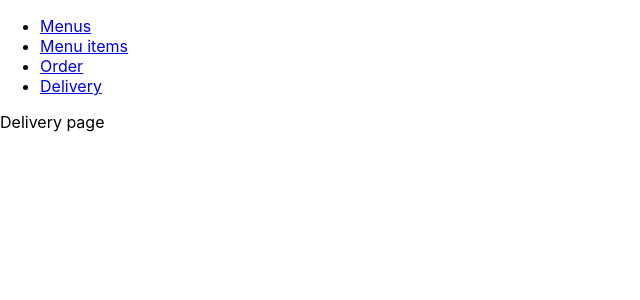
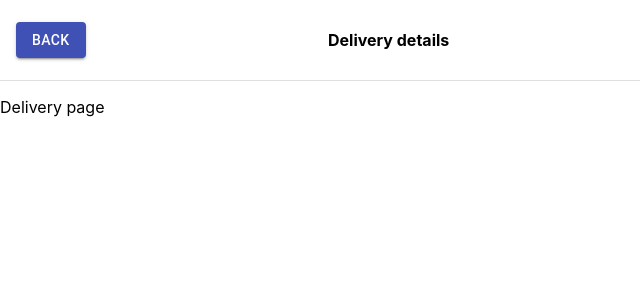
Before and after one commit to Owleks/delivery-customer-frontend, a React (Create React App) app: page /delivery in a window 1280 px wide. Shown: the top 300 px of the page, without its empty margins (0-640 px from the left). Built offline with nearby package versions, Linux system fonts and the light colour scheme.

Commit message:
header component added

```diff
--- a/src/App.jsx
+++ b/src/App.jsx
@@ -1,13 +1,12 @@
 import React from 'react';
 import './App.css';
 import {
-    BrowserRouter as Router,
-    Route,
-    Link
+    BrowserRouter as Router, Route, Link
 } from 'react-router-dom';
+import HeaderComponent from "./pages/header/component";
 import MenusPageComponent from './pages/menus-page/component';
+import MenuPageComponent from './pages/menu-page/component';
 import OrderPageComponent from './pages/order-page/component';
-import MenuPageComponent from './pages/menu-page/component';
 import DeliveryPageComponent from './pages/delivery-page/component';
 import AppContextProvider from './appContext';
 
@@ -17,26 +16,11 @@ function App() {
             <AppContextProvider>
                 <Router>
                     <div>
-                        <nav>
-                            <ul>
-                                <li>
-                                    <Link to="/">Menus</Link>
-                                </li>
-                                <li>
-                                    <Link to="/menu/:menuId">Menu items</Link>
-                                </li>
-                                <li>
-                                    <Link to="/order">Order</Link>
-                                </li>
-                                <li>
-                                    <Link to="/delivery">Delivery</Link>
-                                </li>
-                            </ul>
-                        </nav>
+                        <HeaderComponent />
                         <Route exact path="/">
                             <MenusPageComponent />
                         </Route>
-                        <Route path="/menu">
+                        <Route path="/menu/:menuId">
                             <MenuPageComponent />
                         </Route>
                         <Route path="/order">
--- /dev/null
+++ b/src/pages/header/component.jsx
@@ -0,0 +1,72 @@
+import React from 'react';
+import { useLocation, useHistory, Link as RouterLink } from 'react-router-dom';
+import { makeStyles, Box, Grid, Button, Divider } from "@material-ui/core";
+
+const useStyles = makeStyles(theme => ({
+    root: {
+        marginBottom: theme.spacing(2)
+    },
+    navigation: {
+        padding: theme.spacing(2),
+        height: theme.spacing(10),
+        display: 'flex',
+        alignItems: 'center',
+        justifyContent: 'center',
+    }
+}));
+
+const HeaderComponent = () => {
+    const history = useHistory();
+    const { pathname } = useLocation();
+    const classes = useStyles();
+
+    let headerElements;
+
+    if (pathname === '/') {
+        return null;
+    }
+    if (pathname.indexOf('/menu/') === 0) {
+        headerElements = (
+            <>
+                <Grid item xs={3}>
+                    <Button variant="contained" color="primary" component={RouterLink} to="/">Back</Button>
+                </Grid>
+                <Grid item xs={6}><b>Menu name</b></Grid>
+                <Grid item xs={3}>
+                    <Button variant="contained" component={RouterLink} to="/order">Order</Button>
+                </Grid>
+            </>
+        );
+    }
+    if (pathname === '/order') {
+        headerElements = (
+            <>
+                <Grid item xs={3}>
+                    <Button variant="contained" color="primary" onClick={() => history.goBack()}>Back</Button>
+                </Grid>
+                <Grid item xs={9}><b>Your order</b></Grid>
+            </>
+        );
+    }
+    if (pathname === '/delivery') {
+        headerElements = (
+            <>
+                <Grid item xs={3}>
+                    <Button variant="contained" color="primary" component={RouterLink} to="/">Back</Button>
+                </Grid>
+                <Grid item xs={9}><b>Delivery details</b></Grid>
+            </>
+        );
+    }
+
+    return (
+        <Box className={classes.root}>
+            <Grid container className={classes.navigation}>
+                {headerElements}
+            </Grid>
+            <Divider />
+        </Box>
+    );
+};
+
+export default HeaderComponent;
```
